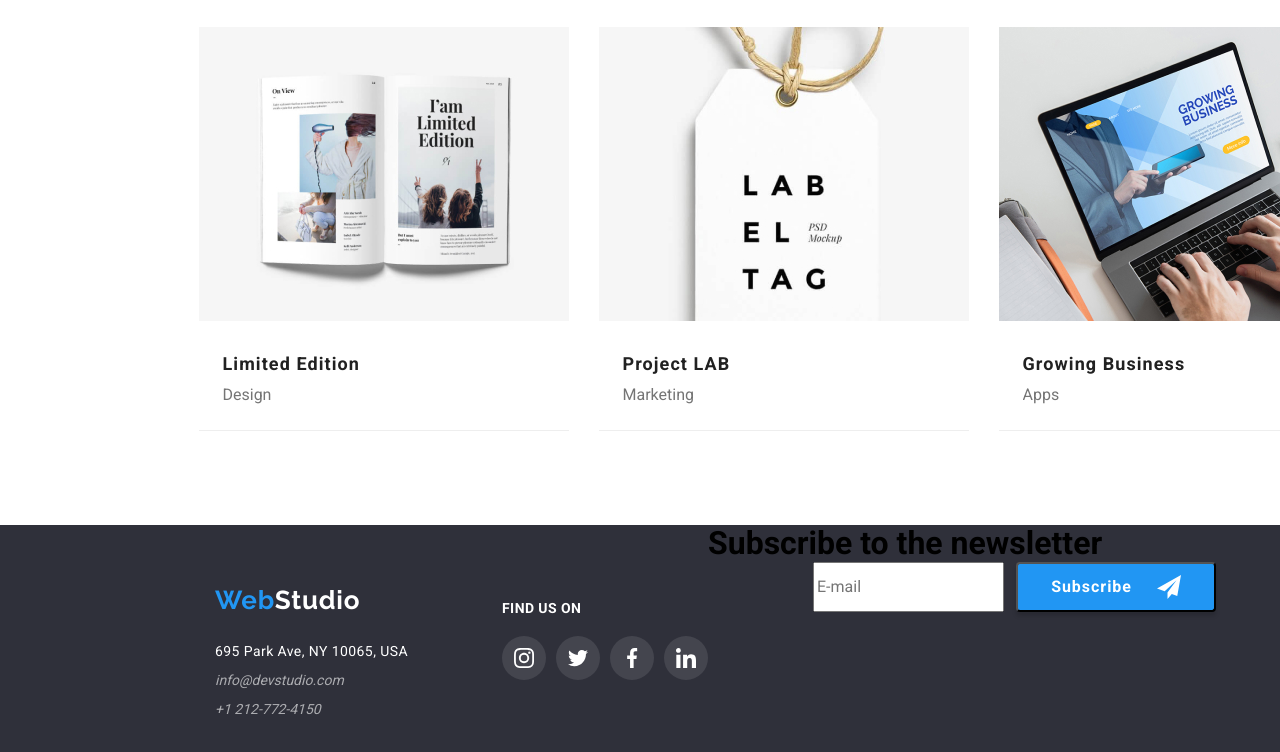
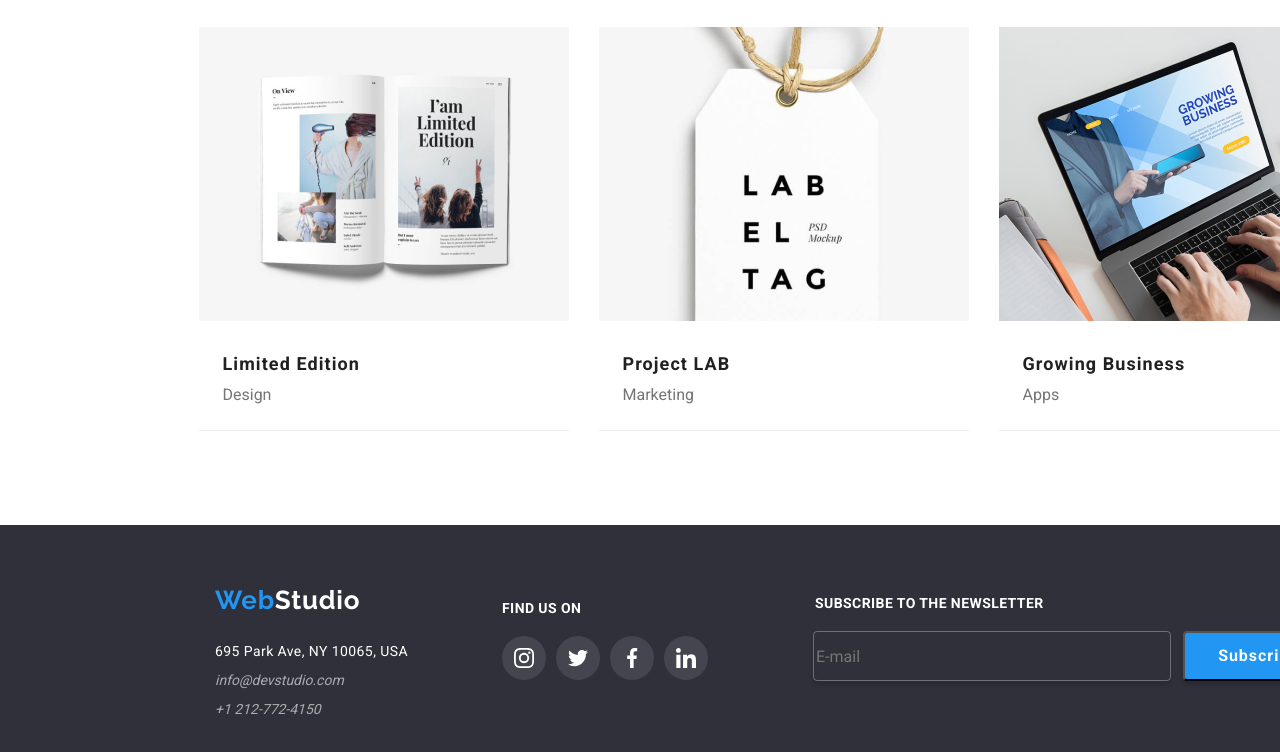
Before and after one commit to PopoacaAndrei/goit-markup-hw-06, a plain HTML site: page portfolio.html in a window 1280 px wide. Shown: the part 1107-1859 px from the top of the page. Drawn offline with Linux system fonts and the light colour scheme.

Commit message:
update footer

```diff
--- a/portfolio.html
+++ b/portfolio.html
@@ -379,8 +379,7 @@
             </a>
           </div>
         </div>
-
-        <form action="">
+        <form class="form-footer" action="">
           <h1 class="form-title">Subscribe to the newsletter</h1>
 
           <div class="formular">
```
